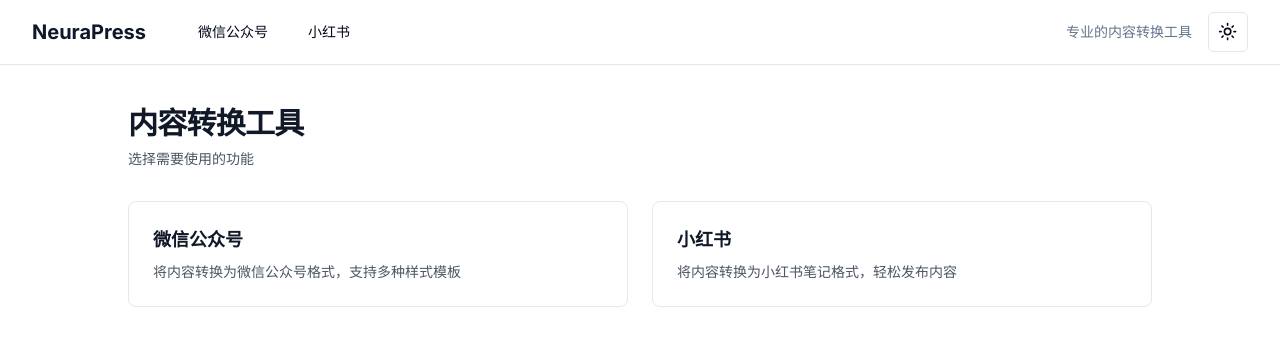
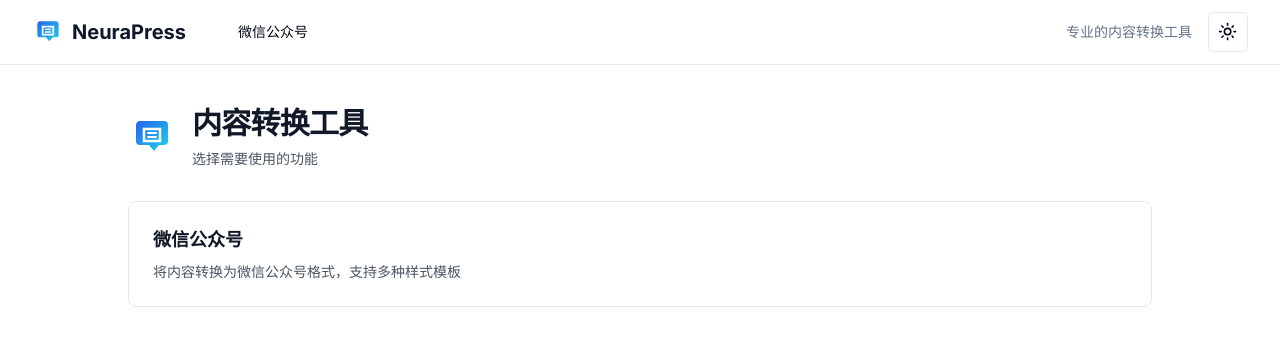
Before and after one commit to tianyaxiang/neurapress, a Next.js app: page / in a window 1280 px wide. Shown: the top 346 px of the page. Built offline with nearby package versions, Linux system fonts and the light colour scheme.

Commit message:
修改首页

```diff
--- a/src/app/page.tsx
+++ b/src/app/page.tsx
@@ -2,6 +2,7 @@
 
 import { MainNav } from '@/components/nav/MainNav'
 import Link from 'next/link'
+import { Logo } from '@/components/icons/Logo'
 
 export default function Home() {
   return (
@@ -10,7 +11,9 @@
       <main className="py-10">
         <div className="container mx-auto">
           <div className="mx-auto max-w-5xl">
-            <div className="mb-8">
+            <div className="mb-8 flex items-center gap-4">
+              <Logo className="w-12 h-12" />
+              <div>
                 <h1 className="text-3xl font-bold tracking-tight text-gray-900">
                   内容转换工具
                 </h1>
@@ -18,8 +21,9 @@
                   选择需要使用的功能
                 </p>
               </div>
+            </div>
 
-            <div className="grid gap-6 md:grid-cols-2">
+            <div className="grid gap-6 md:grid-cols-1">
               <Link
                 href="/wechat"
                 className="group relative rounded-lg border border-gray-200 bg-white p-6 hover:shadow-md transition-all"
@@ -32,19 +36,6 @@
                   将内容转换为微信公众号格式，支持多种样式模板
                 </p>
               </Link>
-
-              <Link
-                href="/xiaohongshu"
-                className="group relative rounded-lg border border-gray-200 bg-white p-6 hover:shadow-md transition-all"
-              >
-                <h3 className="text-lg font-semibold text-gray-900">
-                  小红书
-                  <span className="absolute inset-0"></span>
-                </h3>
-                <p className="mt-2 text-sm text-gray-600">
-                  将内容转换为小红书笔记格式，轻松发布内容
-                </p>
-              </Link>
             </div>
           </div>
         </div>
--- a/src/components/nav/MainNav.tsx
+++ b/src/components/nav/MainNav.tsx
@@ -4,10 +4,10 @@
 import { usePathname } from 'next/navigation'
 import { cn } from '@/lib/utils'
 import { ThemeToggle } from '@/components/theme-toggle'
+import { Logo } from '@/components/icons/Logo'
 
 const navigation = [
   { name: '微信公众号', href: '/wechat' },
-  { name: '小红书', href: '/xiaohongshu' },
 ]
 
 export function MainNav() {
@@ -19,8 +19,9 @@
         <div className="flex h-16 items-center justify-between">
           <div className="flex items-center">
             <div className="flex-shrink-0">
-              <Link href="/" className="text-xl font-bold text-primary">
-                NeuraPress
+              <Link href="/" className="flex items-center gap-2 text-xl font-bold text-primary">
+                <Logo className="w-8 h-8" />
+                <span>NeuraPress</span>
               </Link>
             </div>
             <div className="hidden md:block">
```
Lines whose indentation alone changed are shown as unchanged.
